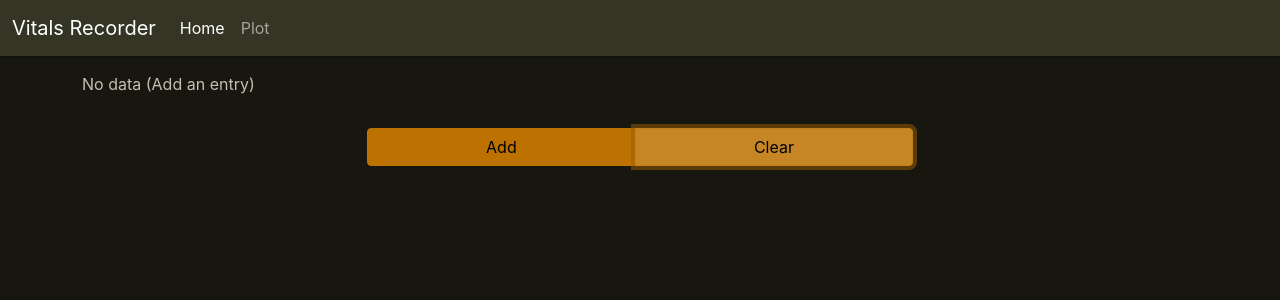
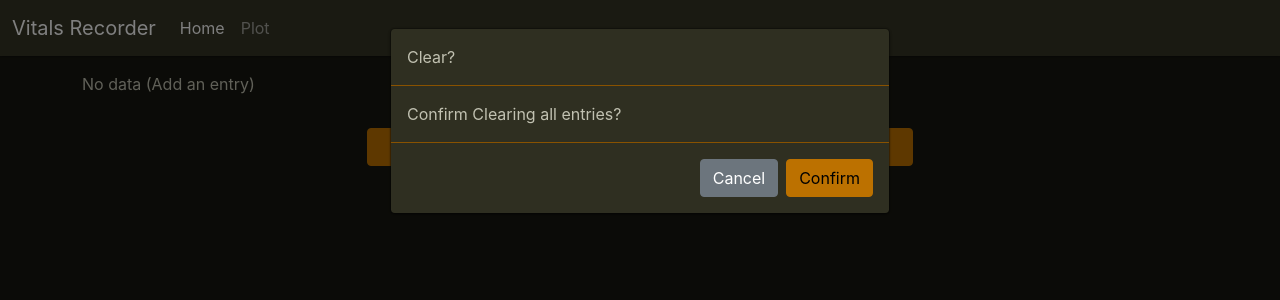
Before and after one commit to chrisvrose/bdrec, a Next.js app: page / in a window 1280 px wide. Both pictures are taken after a click on the button "Clear". Shown: the top 300 px of the page. Built offline with nearby package versions, Linux system fonts and the light colour scheme.

Commit message:
[add] delete modal

```diff
--- a/components/ItemsView.tsx
+++ b/components/ItemsView.tsx
@@ -1,6 +1,14 @@
 import type { FC, ReactChild } from 'react';
 import { useState } from 'react';
-import { Accordion, Button, ButtonGroup, Col, Container, Row } from 'react-bootstrap';
+import {
+    Accordion,
+    Button,
+    ButtonGroup,
+    Col,
+    Container,
+    Modal,
+    Row,
+} from 'react-bootstrap';
 import { pageSizes } from '../lib/constants';
 import { IDBItemHandler } from '../lib/idbWrapper';
 import { Item } from '../lib/Item';
@@ -17,6 +25,17 @@ export const ItemsView: FC = function () {
         { refreshInterval: 2000 }
     );
     const updateData = () => mutate(undefined, true);
+
+    const [showClearModal, setShowClearModal] = useState(false);
+    const confirmClear = async () => {
+        try {
+            await IDBItemHandler.clear();
+            updateData();
+            setShowClearModal(false);
+        } catch (e) {
+            console.log('Failed to clear', e);
+        }
+    };
 
     let dataFragment: ReactChild;
     if (error) {
@@ -45,7 +64,7 @@ export const ItemsView: FC = function () {
             <br />
 
             <Row style={{ textAlign: 'center' }} md={8}>
-                <Col md={{span: 6,offset:3}}>
+                <Col md={{ span: 6, offset: 3 }}>
                     <ButtonGroup
                         aria-label="Buttons"
                         className="full-width spacer-top-margin"
@@ -62,18 +81,31 @@ export const ItemsView: FC = function () {
                         {/* <br /> */}
 
                         <Button
-                            onClick={() => {
-                                IDBItemHandler.clear();
-                                updateData();
-                            }}
+                            onClick={() => setShowClearModal(true)}
                         >
                             Clear
                         </Button>
-
                     </ButtonGroup>
                 </Col>
+                <Modal
+                    show={showClearModal}
+                    onHide={() => setShowClearModal(false)}
+                >
+                    <Modal.Header>Clear?</Modal.Header>
+                    <Modal.Body>Confirm Clearing all entries?</Modal.Body>
+                    <Modal.Footer>
+                        <Button
+                            variant="secondary"
+                            onClick={() => setShowClearModal(false)}
+                        >
+                            Cancel
+                        </Button>
+                        <Button variant="primary" onClick={confirmClear}>
+                            Confirm
+                        </Button>
+                    </Modal.Footer>
+                </Modal>
             </Row>
-
         </>
     );
 };
--- a/styles/colors.scss
+++ b/styles/colors.scss
@@ -1,6 +1,7 @@
 // Primary root for all styling decisions
 $primary: #c1c1b1;
 $back: #171710;
+$backLighter:lighten($back,8%);
 $accent: #bc7100;
 
 // #ef90000
--- a/styles/globals.scss
+++ b/styles/globals.scss
@@ -29,7 +29,7 @@ a {
 // utility styles
 .modal-content,
 .dark-bg{
-  background-color: c.$back;
+  background-color: c.$backLighter;
   @extend .card-1;
 }
 .modal-header{
```
